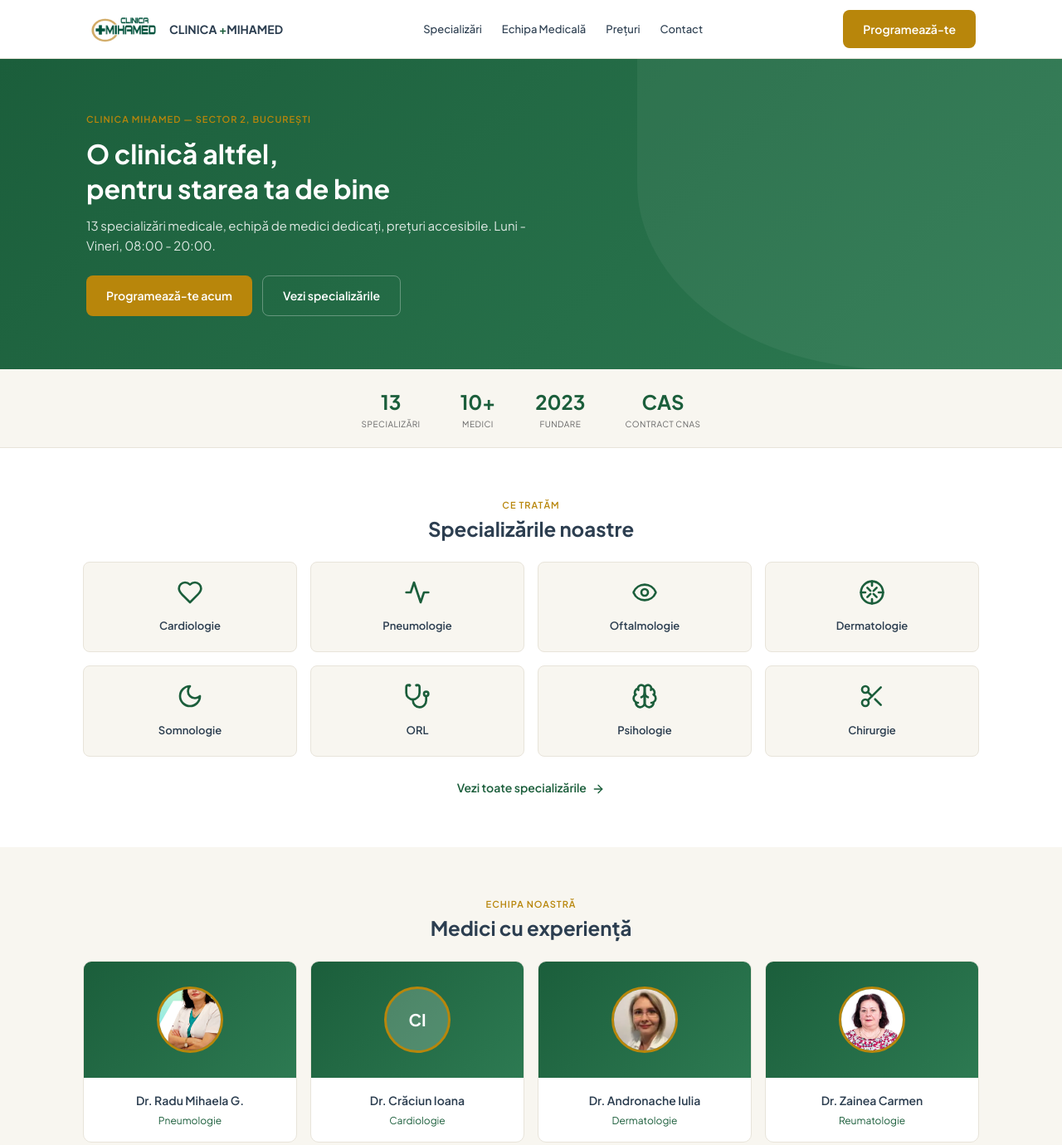
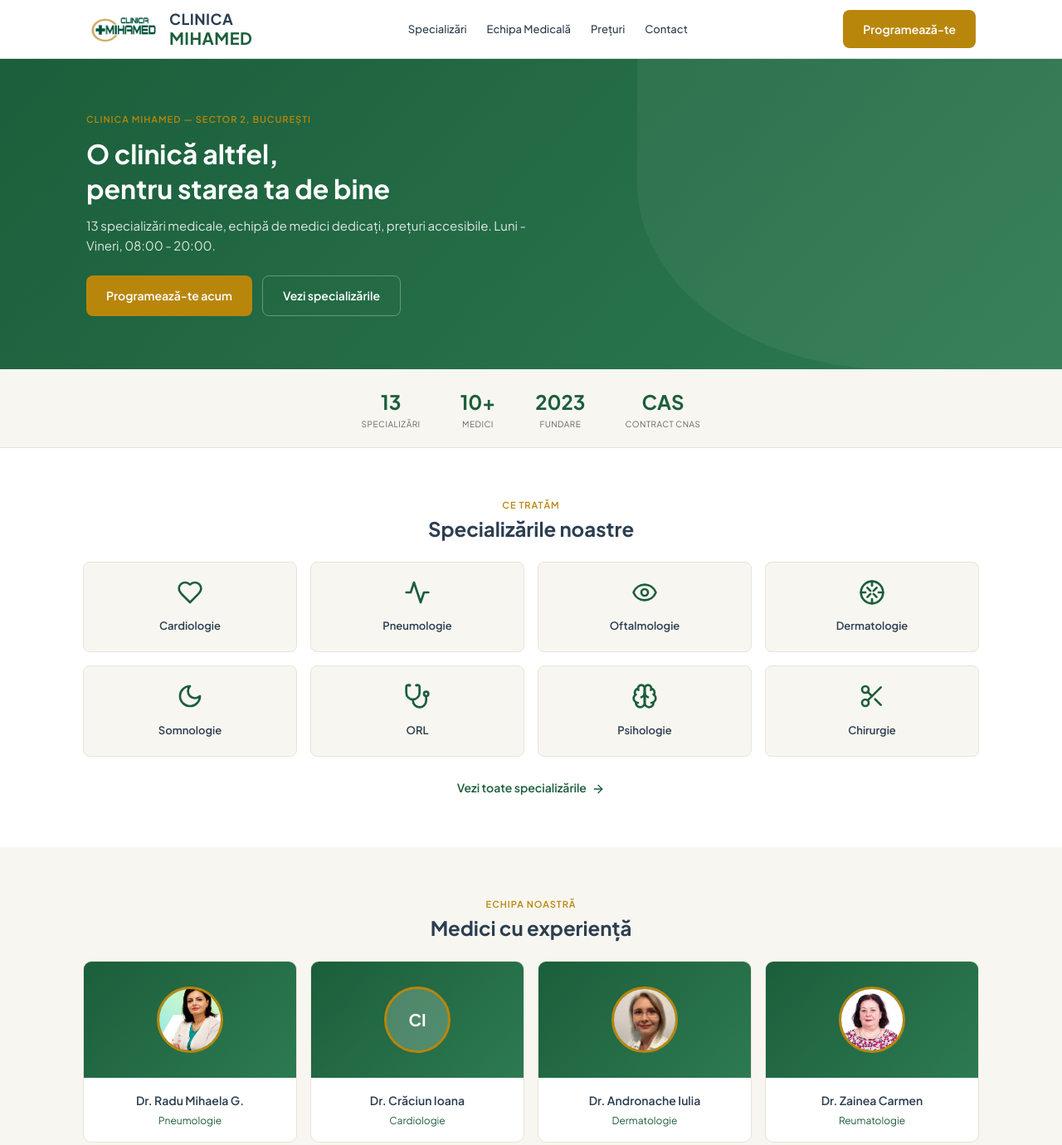
Before and after one commit to d65535/clinica-mihamed-website, a plain HTML site: page public/index.html in a window 1280 px wide. Shown: the top 1380 px of the page at 83% size. Drawn offline with Linux system fonts and the light colour scheme.

Commit message:
Fix header brand text, doctor photo framing, and redirect loops
- Header: 'CLINICA MIHAMED' with larger, stacked text (no '+')
- Doctor avatar: object-position center 20% for better face framing
- Removed _redirects that conflicted with CF Pages pretty URLs

Co-Authored-By: Claude Opus 4.6 (1M context) <noreply@anthropic.com>

```diff
--- a/public/css/styles.css
+++ b/public/css/styles.css
@@ -84,8 +84,11 @@ h3 { font-size: 1.125rem; font-weight: 600; line-height: 1.4; }
 }
 .header__logo { display: flex; align-items: center; gap: 10px; }
 .header__logo img { height: 36px; width: auto; }
-.header__brand { font-size: 0.875rem; font-weight: 700; color: var(--text); }
-.header__brand span { color: var(--verde); }
+.header__brand {
+  font-size: 1.125rem; font-weight: 700; color: var(--text);
+  letter-spacing: 0.5px; line-height: 1.2;
+}
+.header__brand span { color: var(--verde); display: block; font-size: 1.25rem; }
 .header__nav { display: flex; gap: 24px; }
 .header__nav a {
   font-size: 0.8125rem; color: var(--text); font-weight: 500;
@@ -225,7 +228,7 @@ h3 { font-size: 1.125rem; font-weight: 600; line-height: 1.4; }
   background: rgba(255,255,255,0.2); color: var(--white);
   font-size: 1.25rem; font-weight: 700;
 }
-.doc-card__avatar img { width: 100%; height: 100%; object-fit: cover; }
+.doc-card__avatar img { width: 100%; height: 100%; object-fit: cover; object-position: center 20%; }
 .doc-card__info { padding: 16px; text-align: center; }
 .doc-card__name { font-size: 0.875rem; font-weight: 600; color: var(--text); }
 .doc-card__spec { font-size: 0.75rem; color: var(--verde); margin-top: 4px; }
--- a/public/js/components.js
+++ b/public/js/components.js
@@ -11,7 +11,7 @@ function renderHeader() {
       '<div class="header__inner">' +
         '<a href="/" class="header__logo">' +
           '<img src="/img/logo-mihamed.png" alt="Clinica MihaMed" width="150" height="60">' +
-          '<span class="header__brand">CLINICA <span>+</span>MIHAMED</span>' +
+          '<span class="header__brand">CLINICA <span>MIHAMED</span></span>' +
         '</a>' +
         '<nav class="header__nav">' +
           '<a href="/specializari.html"' + isActive('/specializari') + '>Specializări</a>' +
```
Also changed, not shown: 1 other file.
